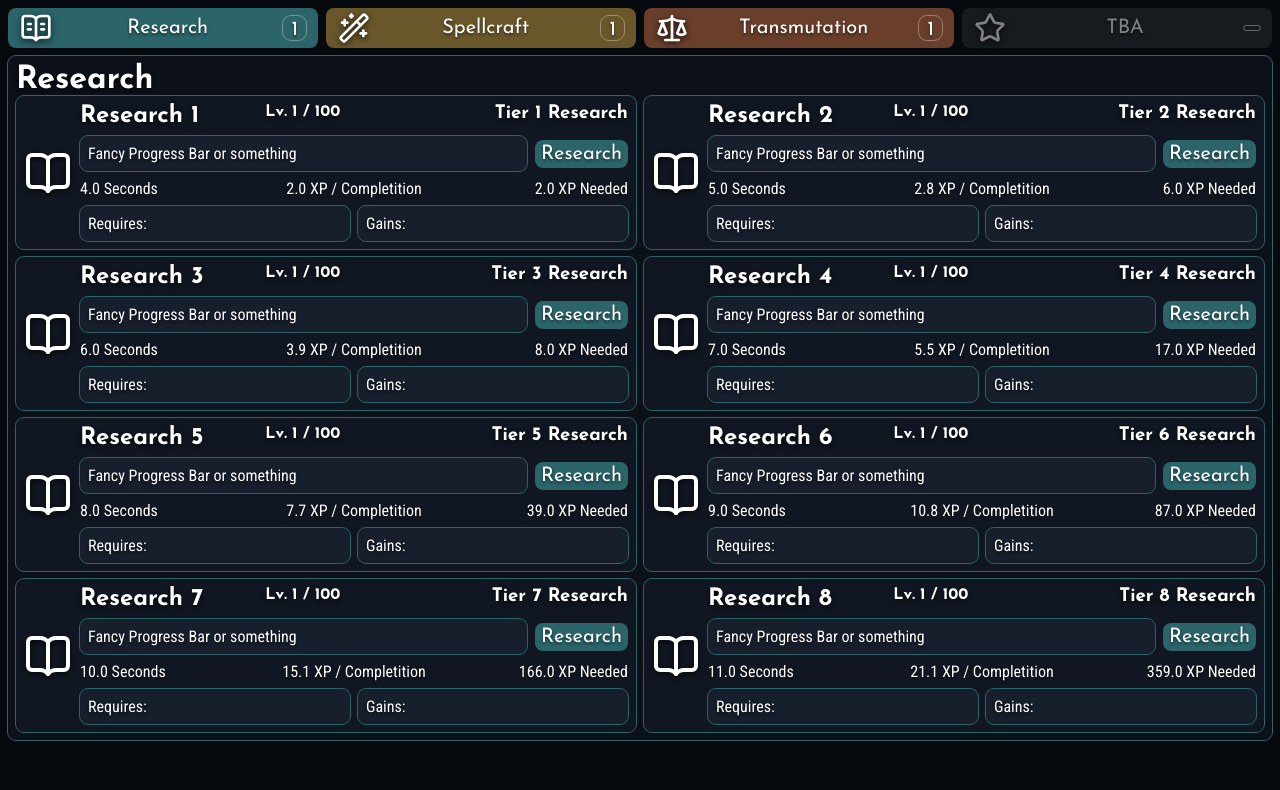
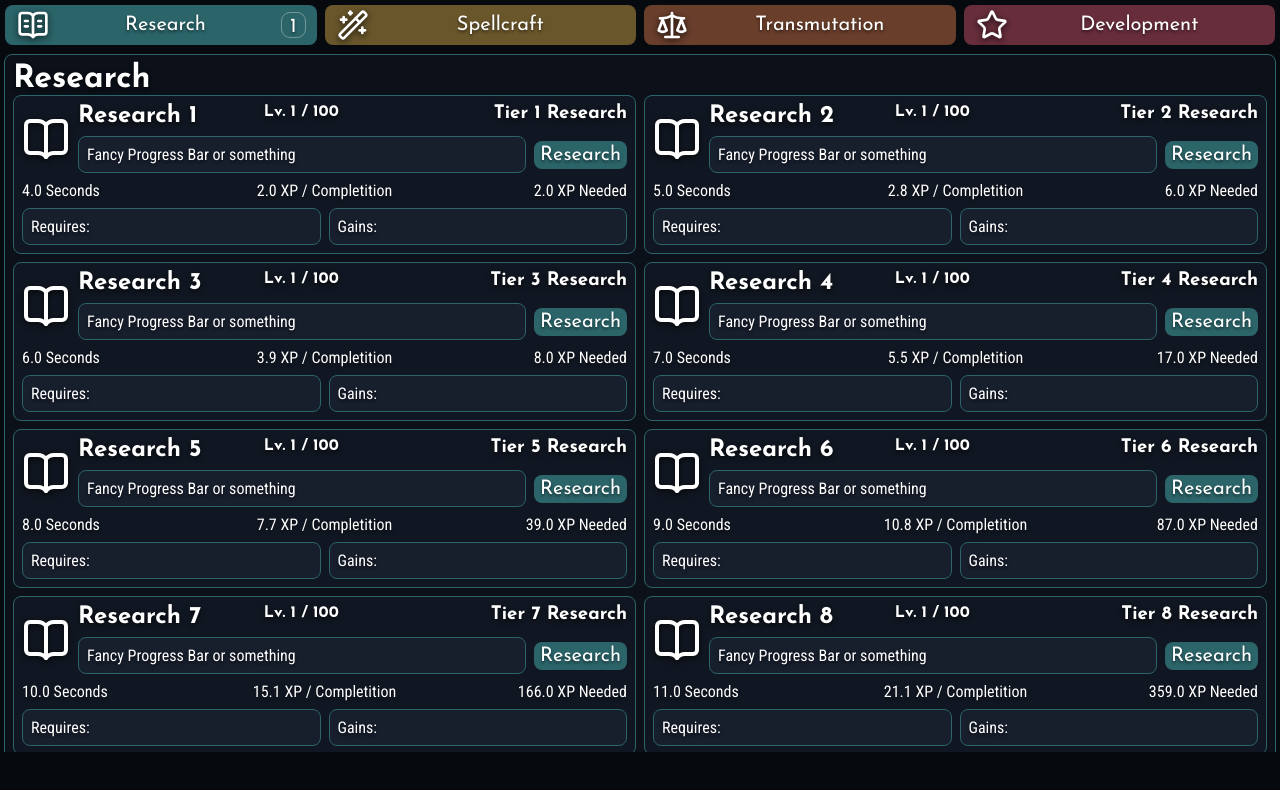
Before and after one commit to Rewind1337/idle-omnimancer, a React (Vite) app: page / in a window 1280 px wide. Shown: the top 790 px of the page. Built offline with nearby package versions, Linux system fonts and the light colour scheme.

Commit message:
building more ui components and stuff, dev playground for testing some stuff

```diff
--- a/src/App.jsx
+++ b/src/App.jsx
@@ -5,6 +5,8 @@ import { useState } from "react";
 import { ResearchPage } from "./pages/ResearchPage";
 import { SpellcraftPage } from "./pages/SpellcraftPage";
 import { TransmutationPage } from "./pages/TransmutationPage";
+import { DevelopmentPage } from "./pages/DevelopmentPage";
+import { ScrollArea } from "./components/ScrollArea";
 
 // utility function that joins the css classes after filtering for truthyness
 const cx = (...values) => values.filter(Boolean).join(' ')
@@ -13,42 +15,41 @@ function ResponsivePage({
   children,
   setActivePage,
   navigationPosition = "top",
+  navigationMode = "default",
   className = '',
 }) {
   if (navigationPosition === "top") {
     return (
       <Flex direction="column" className={cx('page', className)}>
-        <Navigation setActivePage={setActivePage} position="top"/>
-        {children}
+        <Navigation setActivePage={setActivePage} position="top" mode={navigationMode}/>
+        <ScrollArea maxHeight={window.innerHeight - (88 + 14)} padding={0}>
+          {children}
+        </ScrollArea>
       </Flex>
     )
   } else if (navigationPosition === "side") {
     return (
       <Flex direction="row" align="start" className={cx('page', className)}>
-        <Navigation setActivePage={setActivePage} position="side"/>
-        {children}
+        <Navigation setActivePage={setActivePage} position="side" mode={navigationMode}/>
+        <ScrollArea maxHeight={window.innerHeight - 8} padding={"0 8px 0 0"}>
+          {children}
+        </ScrollArea>
       </Flex>
-    )
-  } else if (navigationPosition === "mobile") {
-    return (
-        <Flex direction="column" className={cx('page', className)}>
-          <Navigation setActivePage={setActivePage} position="mobile"/>
-          {children}
-        </Flex>
     )
   }
 }
 
-const PAGES = {RESEARCH: 0, SPELLCRAFT: 1, TRANSMUTATION: 2}
+const PAGES = {RESEARCH: 0, SPELLCRAFT: 1, TRANSMUTATION: 2, DEVELOPMENT: 3}
 
 function App() {
   const [activePage, setActivePage] = useState(PAGES.RESEARCH)
 
   return (
-    <ResponsivePage navigationPosition="top" setActivePage={setActivePage}>
+    <ResponsivePage navigationPosition="top" navigationMode="default" setActivePage={setActivePage}>
       {activePage === PAGES.RESEARCH && <ResearchPage/>}
       {activePage === PAGES.SPELLCRAFT && <SpellcraftPage/>}
       {activePage === PAGES.TRANSMUTATION && <TransmutationPage/>}
+      {activePage === PAGES.DEVELOPMENT && <DevelopmentPage/>}
     </ResponsivePage>
   )
 }
--- a/src/components/Badge.jsx
+++ b/src/components/Badge.jsx
@@ -1,5 +1,6 @@
+import { Flex } from './Flex'
+
 import './Badge.scss'
-import { Flex } from './Flex'
 
 // utility function that joins the css classes after filtering for truthyness
 const cx = (...values) => values.filter(Boolean).join(' ')
--- a/src/components/Navigation.jsx
+++ b/src/components/Navigation.jsx
@@ -13,6 +13,7 @@ const cx = (...values) => values.filter(Boolean).join(' ')
 export function Navigation({
   className = '',
   position = "top",
+  mode = "default",
   setActivePage,
   ...props
 }) {
@@ -22,17 +23,17 @@ export function Navigation({
 
   const NAVIGATION_BUTTON_DATA = [
     { id: 0, name: "Research", icon: <BookOpenText />, level: 1 },
-    { id: 1, name: "Spellcraft", icon: <WandSparkles />, level: 1},
-    { id: 2, name: "Transmutation", icon: <Scale />, level: 1},
-    { id: 3, name: "TBA", icon: <Star />, disabled: true },
+    { id: 1, name: "Spellcraft", icon: <WandSparkles />, level: 0},
+    { id: 2, name: "Transmutation", icon: <Scale />, level: 0},
+    { id: 3, name: "Development", icon: <Star />, variant: "death"},
   ]
 
   const NAVIGATION_BUTTONS = NAVIGATION_BUTTON_DATA.map(data => (
     <Button
       key={`nav-${data.id}`}
-      variant={data.name.toLowerCase()}
+      variant={data.variant ? data.variant : data.name.toLowerCase()}
       icon={data.icon}
-      badge={<Badge variant={data.name.toLowerCase()}>{data.level}</Badge>}
+      badge={data.level ? <Badge variant={data.name.toLowerCase()}>{data.level}</Badge> : null}
       disabled={data.disabled ?? false}
       onClick={() => handleNavigationClick(data.id)}
     >
@@ -45,12 +46,18 @@ export function Navigation({
       <Paper
         padding={0}
         variant={"transparent"}
-        className={cx('navigation navigation-top', className)}
+        className={cx('navigation navigation-top', 'navigation-' + mode, className)}
         {...props}
       >
-        <Grid columns={{ small: 3, medium: 4, large: 5 }}>
-          {NAVIGATION_BUTTONS}
-        </Grid>
+        {mode === "compact" ?
+          <Flex wrap={mode === "compact"}>
+            {NAVIGATION_BUTTONS}
+          </Flex>
+        :
+          <Grid columns={mode === "compact" ? { small: 4, medium: 6, large: 8 } : { small: 3, medium: 4, large: 5 }}>
+            {NAVIGATION_BUTTONS}
+          </Grid>
+        }
       </Paper>
     )
   }
@@ -60,7 +67,7 @@ export function Navigation({
       <Paper
         padding={0}
         variant={"transparent"}
-        className={cx('navigation navigation-side', className)}
+        className={cx('navigation navigation-side', 'navigation-' + mode, className)}
         {...props}
       >
         <Flex direction="column" wrap={false}>
@@ -70,18 +77,5 @@ export function Navigation({
     )
   }
 
-  if (position === "mobile") {
-    return (
-      <Paper
-        className={cx('navigation navigation-mobile', className)}
-        {...props}
-      >
-        <Grid columns={{ small: 5, medium: 5, large: 5 }}>
-          {NAVIGATION_BUTTONS}
-        </Grid>
-      </Paper>
-    )
-  }
-
   return null
 }
--- a/src/components/Navigation.scss
+++ b/src/components/Navigation.scss
@@ -1,15 +1,12 @@
 /* Navigation Component Styles */
 .navigation {
-}
-
-.navigation-top {
-
+  &.navigation-top {
     .button {
       padding: 4px 12px;
     }
   }
 
-.navigation-side {
+  &.navigation-side {
     flex-shrink: 0;
     height: calc(100vh - 16px)s;
     max-width: 240px;
@@ -18,6 +15,12 @@
       width: 100%;
     }
   }
+}
 
-.navigation-mobile {
+.navigation-compact {
+  .button {
+    flex-grow: 1;
+    .button-icon {width: 100%;}
+    .button-content {display: none;}
   }
+}
--- a/src/components/Paper.scss
+++ b/src/components/Paper.scss
@@ -2,11 +2,11 @@
 .paper {
   padding: 8px;
   border-radius: 8px;
-  outline: 1px solid var(--paper-border);
+  border: 1px solid var(--paper-border);
   transition: background-color 0.2s ease-out;
 
   * {
-    outline-color: inherit;
+    border-color: inherit;
   }
 
   &[data-layer="0"] {
@@ -26,40 +26,40 @@
   }
 
   &[data-variant="primary"] {
-    outline-color: var(--button-primary);
+    border-color: var(--button-primary);
   }
 
   &[data-variant="secondary"] {
-    outline-color: var(--button-secondary);
+    border-color: var(--button-secondary);
   }
 
   &[data-variant="primal"] {
-    outline-color: var(--button-primal);
+    border-color: var(--button-primal);
   }
 
   &[data-variant="life"] {
-    outline-color: var(--button-life);
+    border-color: var(--button-life);
   }
 
   &[data-variant="death"] {
-    outline-color: var(--button-death);
+    border-color: var(--button-death);
   }
 
   &[data-variant="research"] {
-    outline-color: var(--tab-research);
+    border-color: var(--tab-research);
   }
 
   &[data-variant="spellcraft"] {
-    outline-color: var(--tab-spellcraft);
+    border-color: var(--tab-spellcraft);
   }
 
   &[data-variant="transmutation"] {
-    outline-color: var(--tab-transmutation);
+    border-color: var(--tab-transmutation);
   }
 
   &[data-variant="transparent"] {
     background-color: transparent;
-    outline-color: transparent;
+    border-color: transparent;
   }
 
   &.paper-interactive:hover {
--- /dev/null
+++ b/src/components/ScrollArea.jsx
@@ -0,0 +1,30 @@
+import './ScrollArea.scss'
+
+// utility function that joins the css classes after filtering for truthyness
+const cx = (...values) => values.filter(Boolean).join(' ')
+
+export function ScrollArea({
+  children,
+  className = '',
+  scrollY = true,
+  scrollX = false,
+  padding = 8,
+  maxHeight = "auto", // make this automatically fill the rest of the available page, maximum
+  ...props
+}) {
+  return (
+    <div
+        className={cx('scroll-area', scrollX === true && 'scroll-x', scrollY === true && 'scroll-y', className)}
+        style={{
+            flex: 1,
+            minHeight: 0,
+            maxHeight: maxHeight,
+            padding: padding,
+            height: "auto"
+        }}
+        {...props}
+        >
+        {children}
+    </div>
+  )
+}
--- /dev/null
+++ b/src/components/ScrollArea.scss
@@ -0,0 +1,6 @@
+/* ScrollArea Component Styles */
+.scroll-area {
+  overflow: auto;
+  &.scroll-x {overflow-x: scroll;}
+  &.scroll-y {overflow-y: scroll;}
+}
--- a/src/index.scss
+++ b/src/index.scss
@@ -114,22 +114,24 @@ body {
 }
 
 #root {
+  height: 100vh;
+  min-height: 0;
+  overflow: hidden;
   display: flex;
   flex-direction: column;
-  padding: 8px;
+  padding: 4px;
   gap: 8px;
 }
 
 
 
+// in progress, will move out to actual file at some point
 .action {
-
   svg {
     width: 48px;
     height: 48px;
   }
 
   &.action-research {
-
   }
 }
--- /dev/null
+++ b/src/pages/DevelopmentPage.jsx
@@ -0,0 +1,12 @@
+import { Flex } from "../components/Flex"
+import { Paper } from "../components/Paper"
+
+export function DevelopmentPage() {
+  return (
+    <Flex direction="column">
+        <Paper layer={0}>
+          <h1>Dev Playground</h1>
+        </Paper>
+    </Flex>
+  )
+}
--- a/src/pages/ResearchPage.jsx
+++ b/src/pages/ResearchPage.jsx
@@ -64,6 +64,60 @@ function getResearchXpRequired(research, level) {
   return Math.ceil(startingXp * levelMultiplier)
 }
 
+// Will move into own file later
+
+function ActionHeader({
+  className = '',
+  tier,
+  name,
+  level,
+}) {
+  return (
+    <Flex className={cx('action-header', className)}>
+      <h2>{name}</h2>
+      <h4 className="align-left align-start">Lv. {level} / 100</h4>
+      <h3 className="align-right align-start">Tier {tier} Research</h3>
+    </Flex>
+  )
+}
+
+function ActionDetails({
+  className = '',
+  tier,
+  baseDurationSeconds,
+  baseXpPerCompletion
+}) {
+  return (
+    <Flex className={cx('action-details', className)}>
+      <span>{baseDurationSeconds.toFixed(1)} Seconds</span>
+      <span className="align-center">{baseXpPerCompletion.toFixed(1)} XP / Completition</span>
+      <span className="align-right">{getResearchXpRequired(RESEARCH_ACTION_DATA[tier - 1], 1).toFixed(1)} XP Needed</span>
+    </Flex>
+  )
+}
+
+function ActionProgress({
+  className = '',
+}) {
+  return (
+    <Flex className={cx('action-progress', className)}>
+      <Paper layer={2}>Fancy Progress Bar or something</Paper>
+      <Button variant={"research"}>Research</Button>
+    </Flex>
+  )
+}
+
+function ActionResources({
+  className = '',
+}) {
+  return (
+    <Flex className={cx('action-resources', className)}>
+      <Paper layer={2}>Requires:</Paper>
+      <Paper layer={2}>Gains:</Paper>
+    </Flex>
+  )
+}
+
 function ResearchAction({
   className = '',
   tier,
@@ -73,28 +127,16 @@ function ResearchAction({
 }) {
   return (
     <Paper layer={1} className={cx('action action-research', className)}>
-      <Flex direction="row" wrap={false}>
-        <Icon><BookOpen/></Icon>
-        <Flex direction="column">
-          <Flex>
-            <h2>{name}</h2>
-            <h4 className="align-left align-start">Lv. 1 / 100</h4>
-            <h3 className="align-right align-start">Tier {tier} Research</h3>
-          </Flex>
-          <Flex>
-            <Paper layer={2}>Fancy Progress Bar or something</Paper>
-            <Button variant={"research"}>Research</Button>
-          </Flex>
-          <Flex>
-            <span>{baseDurationSeconds.toFixed(1)} Seconds</span>
-            <span className="align-center">{baseXpPerCompletion.toFixed(1)} XP / Completition</span>
-            <span className="align-right">{getResearchXpRequired(RESEARCH_ACTION_DATA[tier - 1], 1).toFixed(1)} XP Needed</span>
-          </Flex>
-          <Flex>
-            <Paper layer={2}>Requires:</Paper>
-            <Paper layer={2}>Gains:</Paper>
+      <Flex direction="column">
+        <Flex direction="row">
+          <Icon><BookOpen/></Icon>
+          <Flex direction="column">
+            <ActionHeader name={name} level={1} tier={tier}/>
+            <ActionProgress/>
           </Flex>
         </Flex>
+        <ActionDetails tier={tier} baseDurationSeconds={baseDurationSeconds} baseXpPerCompletion={baseXpPerCompletion} />
+        <ActionResources/>
       </Flex>
     </Paper>
   )
```
Also changed, not shown: src/components/Grid.scss (+27 -2 lines). Lines whose indentation alone changed are shown as unchanged.
